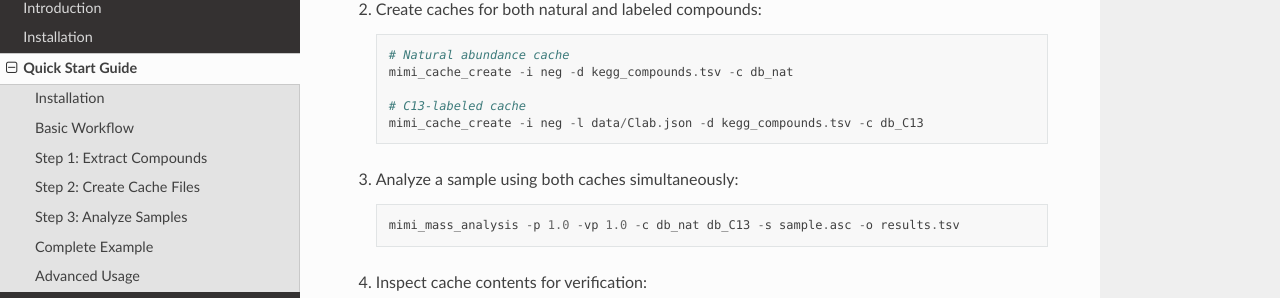
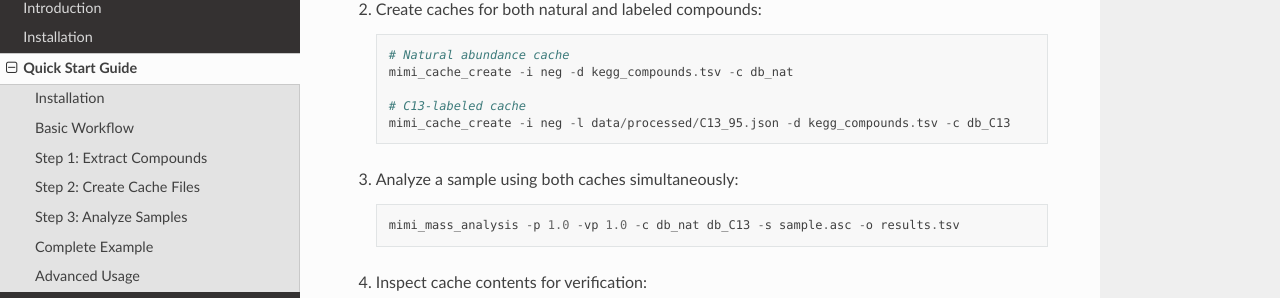
Before and after one commit to NYUAD-Core-Bioinformatics/MIMI, a Sphinx documentation site: the page built from docs/source/quickstart.rst, in a window 1280 px wide and 900 px high, scrolled down 1680 px. Shown: the part 144-442 px from the top of the window. Built offline with Sphinx 7.4.7 and the Read the Docs theme 3.1.0, drawn with Linux system fonts in a browser that asks for light colours.

Commit message:
updated docs

```diff
--- a/docs/source/quickstart.rst
+++ b/docs/source/quickstart.rst
@@ -73,7 +73,7 @@ Here's a complete workflow example:
     mimi_cache_create -i neg -d kegg_compounds.tsv -c db_nat
 
     # C13-labeled cache
-    mimi_cache_create -i neg -l data/Clab.json -d kegg_compounds.tsv -c db_C13
+    mimi_cache_create -i neg -l data/processed/C13_95.json -d kegg_compounds.tsv -c db_C13
 
 3. Analyze a sample using both caches simultaneously::
 
```
